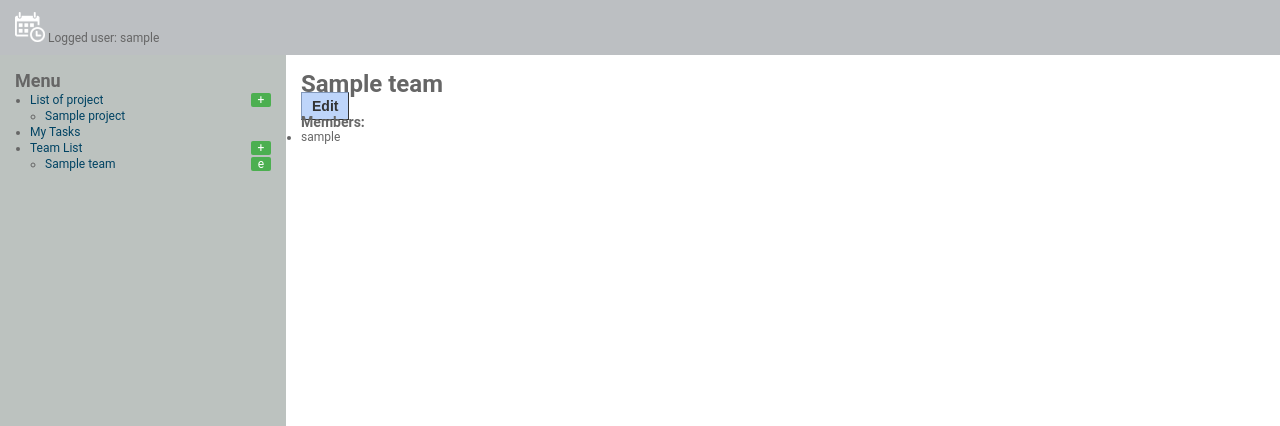
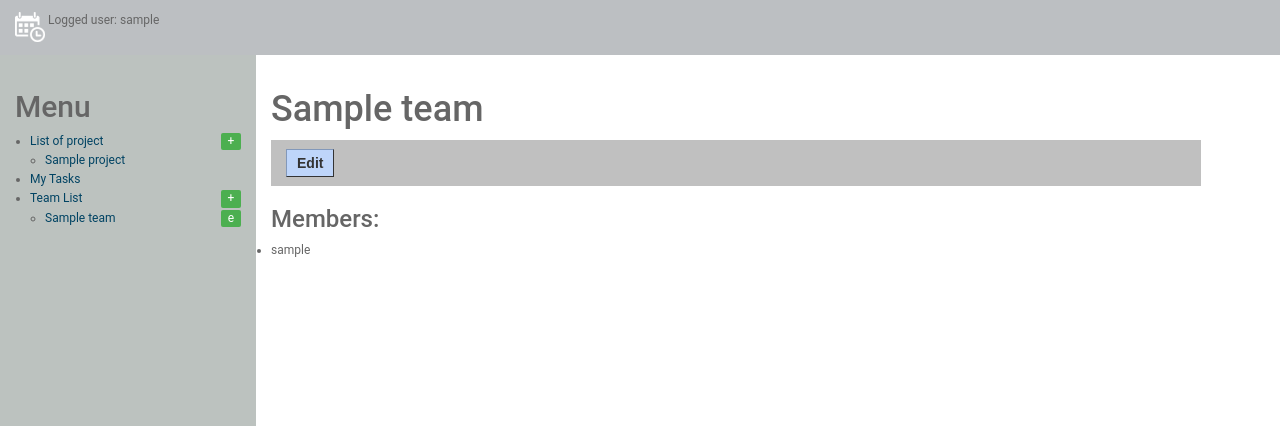
Before and after one commit to asarbs/SimplePlanner, a Django app: page /PlannerApp/team-details/1/ in a window 1280 px wide. Shown: the top 426 px of the page. Run offline with Django 3.2, Linux system fonts and the light colour scheme; a user stored in the database is signed in; tables that the repository leaves empty hold one stand-in row (values such as "Sample post"); some libraries are stand-ins or nearby versions; some web fonts are replaced.

```diff
--- a/PlannerProject/PlannerApp/views.py
+++ b/PlannerProject/PlannerApp/views.py
@@ -1,6 +1,7 @@
 from datetime import datetime, timedelta
 import json
 import logging
+logger = logging.getLogger(__name__)
 
 from django.http import HttpResponseRedirect
 from django.http import HttpResponse
@@ -14,8 +15,7 @@ from django.views.generic.list import ListView
 from django.contrib.auth.models import User
 
 from dal import autocomplete
-
-logger = logging.getLogger(__name__)
+from django_tables2 import SingleTableView
 
 from PlannerApp.models import Item
 from PlannerApp.models import Project
@@ -25,6 +25,8 @@ from PlannerApp.models import Team
 from PlannerApp.forms import NewItemForm
 from PlannerApp.forms import NewProjectForm
 from PlannerApp.forms import NewTeamForm
+
+from PlannerApp.tables import ItemTable
 
 # Create your views here.
 
@@ -139,9 +141,10 @@ def endItem(request, pk=None):
     return HttpResponseRedirect(reverse("item-details", args=(pk,)))
 
 
-class MyTasksList(ListView):
+class MyTasksList(SingleTableView):
     model = Item
     template_name = "PlannerApp/MyTasksList.html"
+    table_class = ItemTable
     context_object_name = 'my_task_list'
 
     def get_queryset(self):
--- a/PlannerProject/PlannerProject/settings.py
+++ b/PlannerProject/PlannerProject/settings.py
@@ -40,6 +40,7 @@ INSTALLED_APPS = [
     'django.contrib.messages',
     'django.contrib.staticfiles',
     'mptt',
+    'django_tables2',
     'PlannerApp',
 ]
 
@@ -67,6 +68,7 @@ TEMPLATES = [
                 'django.template.context_processors.request',
                 'django.contrib.auth.context_processors.auth',
                 'django.contrib.messages.context_processors.messages',
+                'django.template.context_processors.request'
             ],
         'libraries': {
                 'PalannerProjectTags': "PlannerApp.templatetags.PalannerProjectTags",
--- a/PlannerProject/requirements.txt
+++ b/PlannerProject/requirements.txt
@@ -2,3 +2,4 @@ Django>=3.0.5
 django-js-asset==1.2.2
 django-mptt==0.10.0
 django-autocomplete-light==3.5.1
+django-tables2>=2.3.1
--- a/PlannerProject/static/main.css
+++ b/PlannerProject/static/main.css
@@ -182,13 +182,18 @@ div#main
 
 div.list_of_actions
 {
-    padding-top: 15px;
+  border: 0px solid #000000;
+  background-color: #C0C0C0;
+  padding-top: 15px;
+  padding-bottom: 15px;
+  padding-left: 15px;
 }
 
 div.list_of_actions a
 {
 
 }
+
 
 table.content
 {
--- a/PlannerProject/templates/PlannerApp/MyTasksList.html
+++ b/PlannerProject/templates/PlannerApp/MyTasksList.html
@@ -1,9 +1,12 @@
 {% extends "main.html" %}
 {% load PalannerProjectTags %}
+{% load render_table from django_tables2 %}
 {% block main %}
 
 <h1>My Tasks</h1>
 
 {% build_item_table my_task_list %}
 
+ {% render_table table %}
+
 {% endblock %}
--- a/PlannerProject/templates/PlannerApp/item_detail.html
+++ b/PlannerProject/templates/PlannerApp/item_detail.html
@@ -4,16 +4,14 @@
 {% block main %}
 
 
-<div style="width: 100%">
-    <div class="two_column_left">
+<div class="">
    <h1>{{ item }}</h1>
 </div>
-    <div class="two_column_right list_of_actions">
+<div class="list_of_actions">
     <a href="{% url 'item-create' %}?iid={{ item.id }}" class="button">Add child</a>
     <a href="{% url 'item-start' pk=item.pk %}" class="button">Start item</a>
     <a href="{% url 'item-end' pk=item.pk %}" class="button">Close item</a>
     <a href="{% url 'item-edit' pk=item.pk %}" class="button">Edit</a>
-    </div>
 </div>
 
 <table class="content">
--- a/PlannerProject/templates/PlannerApp/team_detail.html
+++ b/PlannerProject/templates/PlannerApp/team_detail.html
@@ -5,7 +5,9 @@
 
 
 <h1>{{ team }}</h1>
-        <a href="{% url 'team-edit' pk=team.pk %}" class="button">Edit</a>
+<div class="list_of_actions">
+    <a href="{% url 'team-edit' pk=team.pk %}" class="button">Edit</a>
+</div>
 <h3>Members:</h3>
 <ul>
 {% for member in team.teamMembers.all %}
--- a/PlannerProject/templates/head.html
+++ b/PlannerProject/templates/head.html
@@ -3,6 +3,7 @@
 <head>
 <title>Simple Planner</title>
 <link href='http://fonts.googleapis.com/css?family=Droid+Sans' rel='stylesheet' type='text/css'>
+<link rel="stylesheet" href="https://maxcdn.bootstrapcdn.com/bootstrap/3.3.7/css/bootstrap.min.css" />
 <meta name="viewport" content="width=device-width, initial-scale=1">
 <script src="https://ajax.googleapis.com/ajax/libs/jquery/3.4.1/jquery.min.js"></script>
 <script type="text/javascript" src="https://www.gstatic.com/charts/loader.js"></script>
```
Also changed, not shown: 1 other file. Lines whose indentation alone changed are shown as unchanged.
